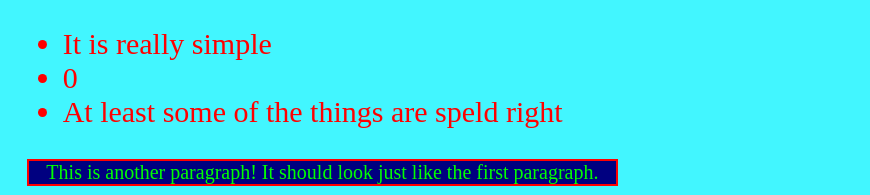
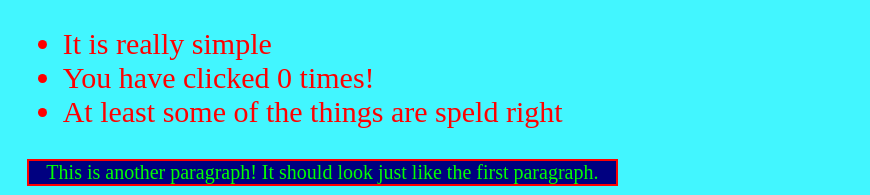
Before and after one commit to lipskyr/HWP4, a plain HTML site: page index.html in a window 1280 px wide. Both pictures are taken after a click on the button "Tell the Count!". Shown: the part 605-800 px from the top of the page, 410-1280 px from the left. Drawn offline with Linux system fonts and the light colour scheme.

Commit message:
Update index.html

```diff
--- a/index.html
+++ b/index.html
@@ -105,7 +105,7 @@
       }
 
       function showCount() {
-        document.getElementById("thing2").innerHTML = numClicks;
+        document.getElementById("thing2").innerHTML = "You have clicked " + numClicks + " times!";
       }
 
 
```
